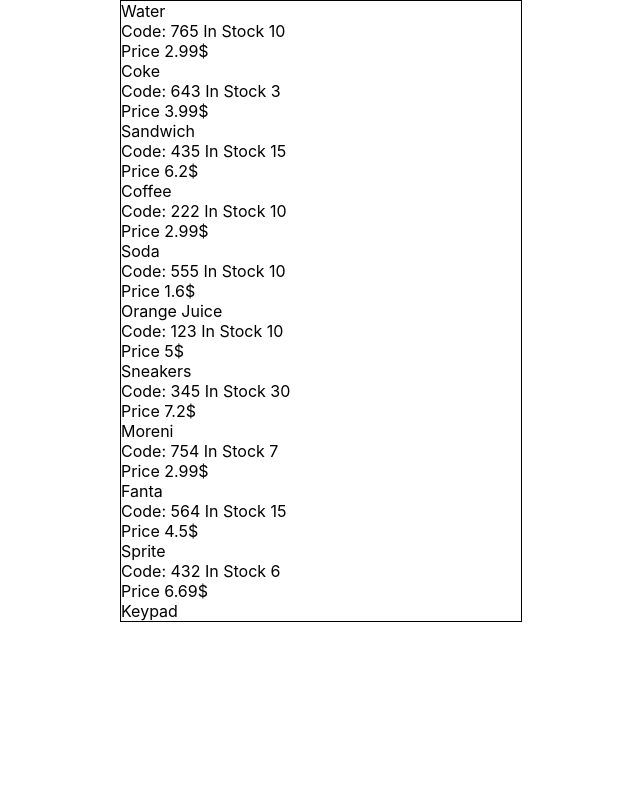
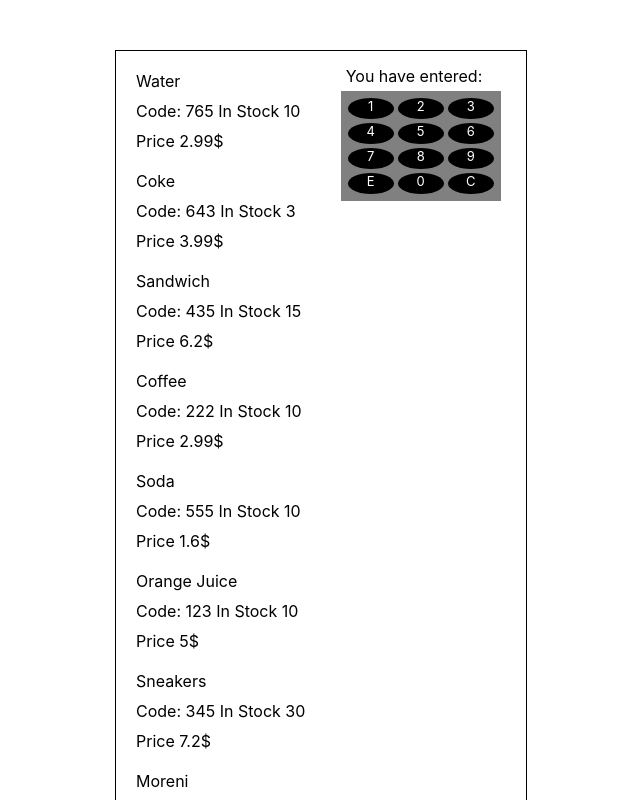
Before and after one commit to bulldozerat/vending-machine, a React (Create React App) app: page / in a window 1280 px wide. Shown: the top 800 px of the page, without its empty margins (319-959 px from the left). Built offline with nearby package versions, Linux system fonts and the light colour scheme.

Commit message:
XXXX Key pad

```diff
--- a/src/App.tsx
+++ b/src/App.tsx
@@ -1,13 +1,15 @@
-import Keypad from "features/Keypad"
-import Products from "features/Products/Products"
+import Keypad from 'features/Keypad/KeypadContainer';
+import Products from 'features/Products/ProductsCotainer';
 
 function App() {
   return (
-    <div className="app">
-      <Products />
-      <Keypad />
+    <div className='app'>
+      <div className='content-wrapper'>
+        <Products />
+        <Keypad />
+      </div>
     </div>
-  )
+  );
 }
 
-export default App
+export default App;
--- /dev/null
+++ b/src/features/Keypad/Keypad.module.scss
@@ -0,0 +1,18 @@
+.keypadWrapper {
+  display: inline-grid;
+  grid-template-columns: repeat(3, 1fr);
+  height: 100px;
+  width: 150px;
+  background: gray;
+  font-size: 13px;
+
+  span {
+    min-width: 0;
+    background: #000;
+    border-radius: 50%;
+    margin: 2px;
+    color: #fff;
+    text-align: center;
+    cursor: pointer;
+  }
+}
--- a/src/features/Keypad/Keypad.tsx
+++ b/src/features/Keypad/Keypad.tsx
@@ -1,9 +1,46 @@
+import { useState } from 'react';
+import styles from './Keypad.module.scss';
 
+interface IKeypad {
+  keyPadKeys: string[];
+  proceedToPayment: () => void;
+}
 
-const Keypad = () => {
+const Keypad = ({ keyPadKeys, proceedToPayment }: IKeypad) => {
+  const [currentKeysList, setCurrentKeyList] = useState('');
+
+  const changeKeyList = (key: string) => {
+    const isCKey = key === 'C';
+    const isEKey = key === 'E';
+    const isKeyLimit = currentKeysList.length > 2;
+
+    if (isCKey) return resetKeyList();
+    if (isEKey) return processToPayment();
+    if (isKeyLimit) return;
+
+    setCurrentKeyList((prev) => prev + key);
+  };
+
+  const resetKeyList = () => {
+    setCurrentKeyList('');
+  };
+
+  const processToPayment = () => {
+    if (currentKeysList.length !== 3) return;
+    // TODO do samo validations if the code is right
+    proceedToPayment();
+  };
+
   return (
     <div>
-      Keypad
+      <div>You have entered: {currentKeysList} </div>
+      <div className={styles.keypadWrapper}>
+        {keyPadKeys.map((key) => (
+          <span key={key} onClick={() => changeKeyList(key)}>
+            {key}
+          </span>
+        ))}
+      </div>
     </div>
   );
 };
--- /dev/null
+++ b/src/features/Keypad/KeypadContainer.tsx
@@ -0,0 +1,13 @@
+import { useAppDispatch } from 'hooks/reduxHooks';
+import { proceedToPayment } from '../../store/slices/vendingMachineSlice';
+import Keypad from './Keypad';
+
+const keyPadKeys = ['1', '2', '3', '4', '5', '6', '7', '8', '9', 'E', '0', 'C'];
+
+const KeypadContainer = () => {
+  const dispatch = useAppDispatch();
+
+  return <Keypad keyPadKeys={keyPadKeys} proceedToPayment={() => dispatch(proceedToPayment())} />;
+};
+
+export default KeypadContainer;
--- a/src/features/Products/Products.tsx
+++ b/src/features/Products/Products.tsx
@@ -1,9 +1,10 @@
-import { useAppSelector } from 'hooks/reduxHooks';
-import { selectProducts } from 'store/slices//vandingMachineSlice';
+import { IProduct } from 'types/VendingMachine.interfaces';
 
-const Products = () => {
-  const products = useAppSelector(selectProducts);
+interface IProducts {
+  products: IProduct[];
+}
 
+const Products = ({ products }: IProducts) => {
   return (
     <div>
       {products.length &&
--- /dev/null
+++ b/src/features/Products/ProductsCotainer.tsx
@@ -0,0 +1,12 @@
+import { useAppSelector } from 'hooks/reduxHooks';
+import { selectProducts } from 'store/slices/vendingMachineSlice';
+
+import Products from './Products';
+
+function TopNavigationContainer() {
+  const products = useAppSelector(selectProducts);
+
+  return <Products products={products} />;
+}
+
+export default TopNavigationContainer;
--- a/src/features/Products/index.tsx
+++ b/src/features/Products/index.tsx
@@ -1 +1 @@
-export { default } from './Products'
+export { default } from './Products';
--- a/src/index.css
+++ b/src/index.css
@@ -5,11 +5,23 @@
     sans-serif;
   -webkit-font-smoothing: antialiased;
   -moz-osx-font-smoothing: grayscale;
+  box-sizing: border-box;
 }
 
 .app {
-  margin: 0 auto;
+  margin: 50px auto;
   min-height: 300px;
   max-width: 400px;
   border: 1px solid #000;
+  padding: 5px;
 }
+
+.content-wrapper {
+  display: flex;
+}
+
+
+.content-wrapper div {
+  flex-grow: 1;
+  padding: 5px;
+}
--- a/src/store/slices/vandingMachineSlice.ts
+++ b/src/store/slices/vendingMachineSlice.ts
@@ -11,26 +11,30 @@
   code: number
 }
 
-export interface IProductsState {
+export interface IVendingMachineState {
+  isPayment: boolean
   products: IProduct[]
 }
 
-export const initialState: IProductsState = productsData;
+export const initialState: IVendingMachineState = {
+  isPayment: false,
+  products: productsData.products
+}
 
 const vendingMachineSlice = createSlice({
   name: 'vendingMachineSlice',
   initialState,
   reducers: {
-    // openMainModalWithCreateTaskForm(state) {
-    //   state.isModalOpened = true
-    //   state.renderCreateTaskForm = true
-    // },
+    proceedToPayment(state) {
+      console.log('proceedToPayment')
+      state.isPayment = true
+    },
   }
 })
 
-// export const {
-//   openMainModalWithCreateTaskForm, openMainModalWithViewTaskForm, closeMainModal
-// } = mainModalSlice.actions
+export const {
+  proceedToPayment
+} = vendingMachineSlice.actions
 
 export const selectProducts = (state: RootState) =>
   state.vendingMachine.products
--- a/src/store/store.ts
+++ b/src/store/store.ts
@@ -10,7 +10,7 @@
   PURGE,
   REGISTER
 } from 'redux-persist'
-import vencingMachineSlice from 'store/slices/vandingMachineSlice'
+import vencingMachineSlice from 'store/slices/vendingMachineSlice'
 
 export const rootReducer = combineReducers({
   vendingMachine: vencingMachineSlice
```
Also changed, not shown: src/types/VendingMachine.interfaces.ts (added, +7 -0 lines).
